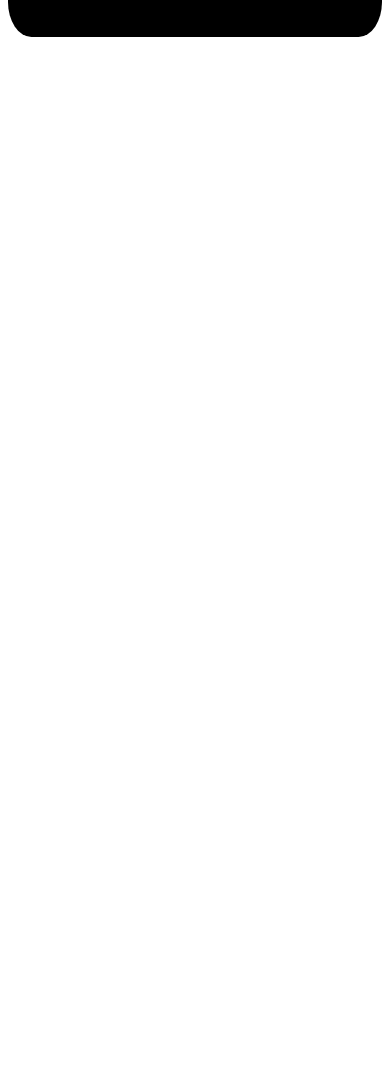
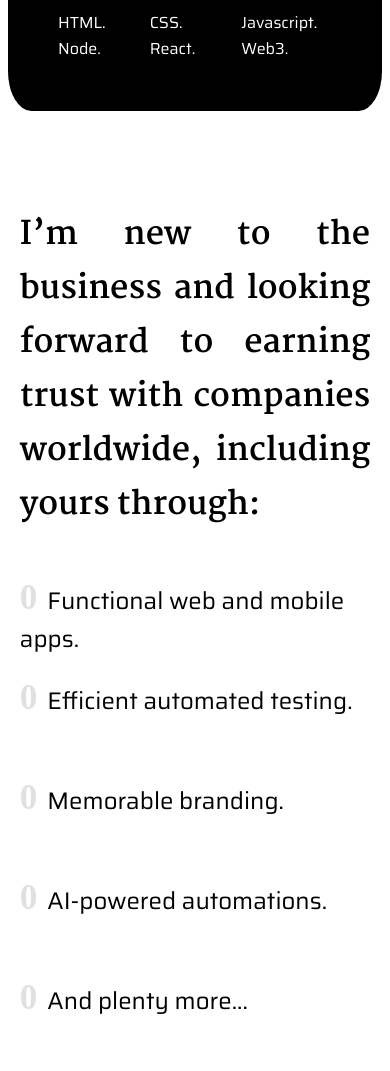
Before and after one commit to Dellightte/boluwatife, a plain HTML site: page index.html in a window 390 px wide. Shown: the part 2957-4028 px from the top of the page. Before the commit the page ends 3002 px from the top, so only its background shows below. Drawn offline with Linux system fonts and the light colour scheme; a web font is replaced by a local one.

Commit message:
Add files via upload

```diff
--- a/index.html
+++ b/index.html
@@ -90,10 +90,8 @@
       <div class="cover">
         <div>
           <h1>
-            I’m only saying you get to pay for
-            my time, either short-term or
-            long-term, to build your next web
-            project.
+            I’m only saying you get to pay for my time, either short-term or
+            long-term, to build your next web project.
           </h1>
         </div>
         <div class="carousel-body">
@@ -110,5 +108,25 @@
         </div>
       </div>
     </section>
+    <section id="services">
+      <div class="cover-services">
+        <div>
+          <h1 class="service-text">
+            I’m new to the business and looking
+            forward to earning trust with companies
+            worldwide, including yours through:
+          </h1>
+        </div>
+        <div>
+          <ol class="list-grid">
+            <li class="list-items">Functional web and mobile apps.</li>
+            <li class="list-items">Efficient automated testing.</li>
+            <li class="list-items">Memorable branding.</li>
+            <li class="list-items">AI-powered automations.</li>
+            <li class="list-items">And plenty more...</li>
+          </ol>
+        </div>
+      </div>
+    </section>
   </body>
 </html>
--- a/mystyle.css
+++ b/mystyle.css
@@ -160,7 +160,11 @@ h3 {
   background-color: black;
   text-align: left;
   color: white;
-  padding: 40px;
+  padding: 50px;
+}
+
+.cover h1 {
+  font-size: 3rem;
 }
 
 .carousel-track {
@@ -175,6 +179,51 @@ h3 {
   font-family: "Saira", sans-serif;
   font-weight: normal;
   font-size: 1.5rem;
+}
+
+#services {
+  display: flex;
+  justify-content: center;
+  margin-top: 60px;
+}
+
+.cover-services {
+  width: 95vw;
+  border-radius: 6.25%;
+  text-align: left;
+  color: black;
+}
+
+.service-text {
+  font-family: "Martel", serif;
+  font-size: 3rem;
+  padding-left: 60px;
+  padding-right: 60px;
+}
+
+.list-grid {
+  display: grid;
+  grid-auto-flow: column;
+  grid-template-columns: 1fr 1fr;
+  grid-template-rows: 1fr 1fr 1fr;
+  list-style: none;
+  text-align: left;
+}
+
+.list-items {
+  font-family: "Saira", sans-serif;
+  font-weight: normal;
+  font-size: 1.75rem;
+  margin: 20px;
+}
+
+.list-items::before {
+  content: "0";
+  color: #e0e0e0;
+  margin-right: 30px;
+  font-family: "StephenType";
+  font-size: 2.2rem;
+  font-weight: bold;
 }
 
 @media (max-width: 680px) {
@@ -225,6 +274,31 @@ h3 {
   .carousel-track p {
     margin: 0;
     font-size: 1rem;
-    font-weight: lighter;
+    font-weight: normal;
+  }
+
+  .service-text {
+    font-size: 2rem;
+    padding: 10px;
+    text-align: justify;
+  }
+
+  .list-grid {
+    padding: 0;
+    display: grid;
+    grid-auto-flow: column;
+    grid-template-columns: 1fr;
+    grid-template-rows: repeat(5, 1fr);
+  }
+
+  .list-items {
+    font-size: 1.5rem;
+    margin: 10px;
+  }
+
+  .list-items::before {
+    font-family: "StephenType";
+    font-size: 2.2rem;
+    margin-right: 10px;
   }
 }
```
